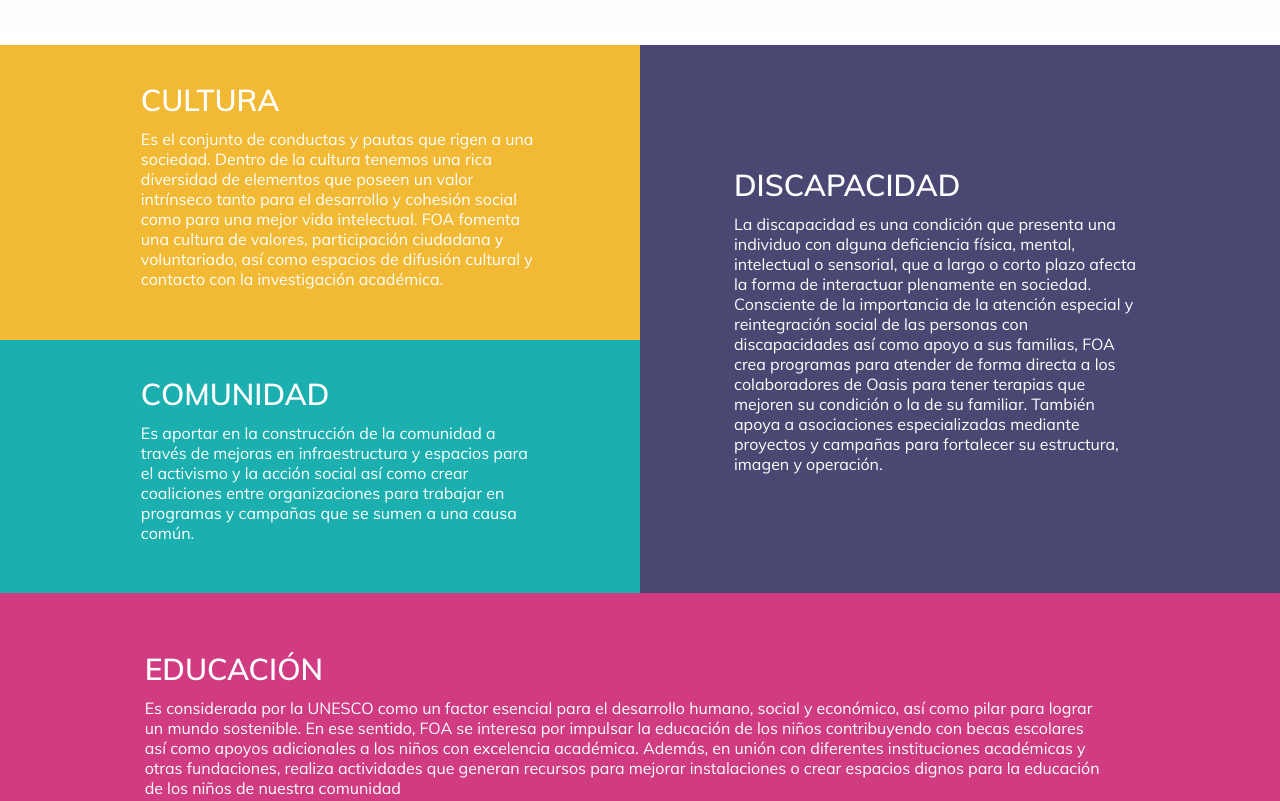
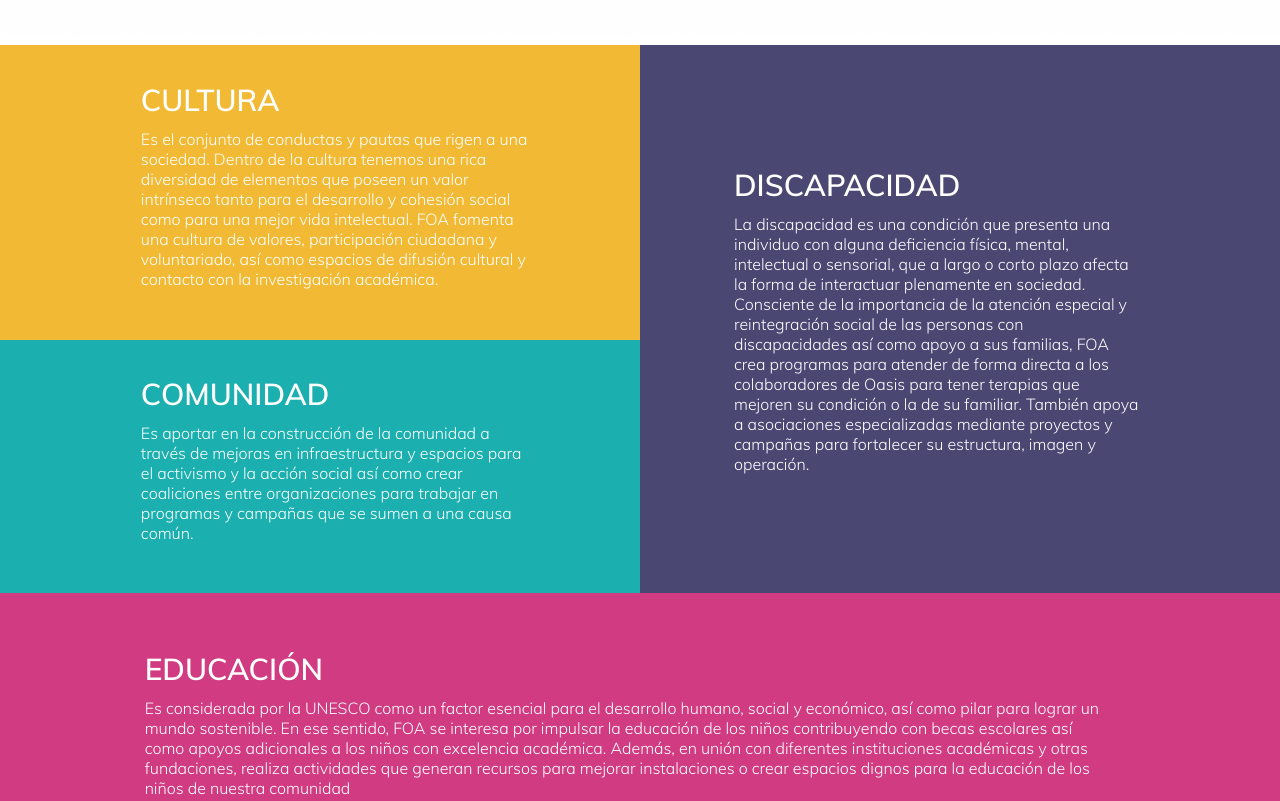
Before and after one commit to hstrejolunaoasis/test-web-bootstrap, a website built with webpack: page dist/index.html in a window 1280 px wide. Shown: the part 866-1667 px from the top of the page. Built offline with nearby package versions, Linux system fonts and the light colour scheme.

Commit message:
muli light

```diff
--- a/src/scss/styles.scss
+++ b/src/scss/styles.scss
@@ -130,7 +130,7 @@ label {
       line-height: 41px;
     }
     p {
-      font-family: Muli-Regular;
+      font-family: Muli-Light;
       font-size: 16px;
       line-height: 20px;
     }
```
